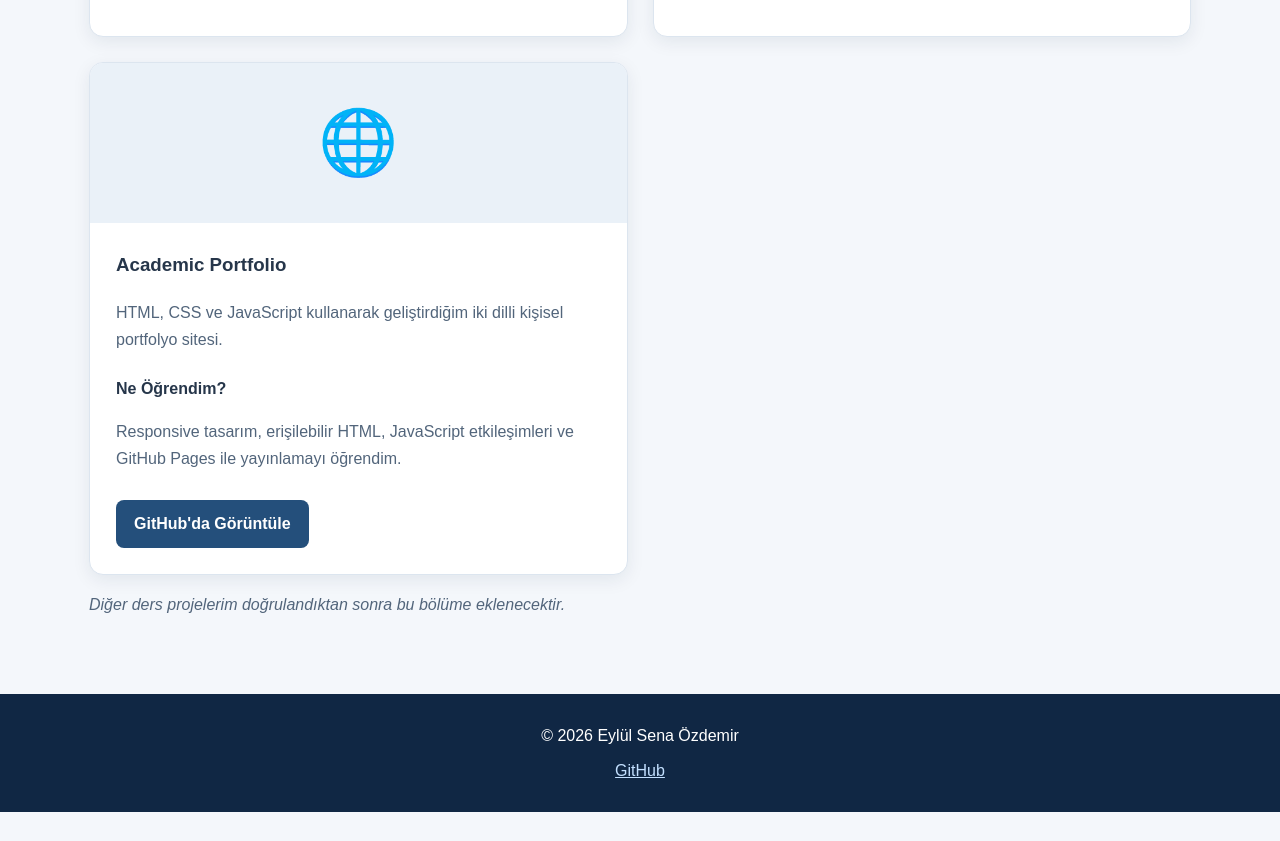
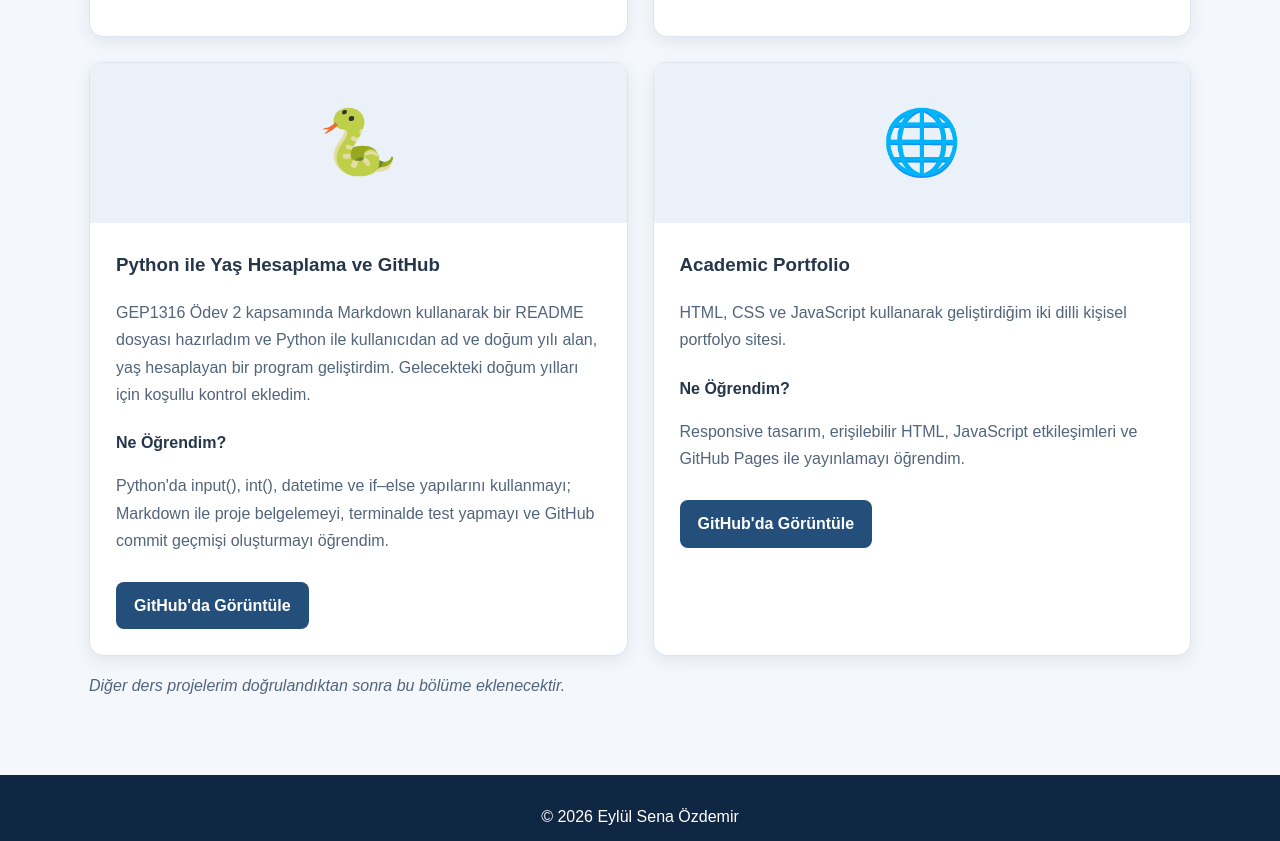
Before and after one commit to eyllozdemir/academic-portfolio, a plain HTML site: page projects.html in a window 1280 px wide. Shown: the part 1099-1940 px from the top of the page. Before the commit the page ends 1911 px from the top, so only its background shows below. Drawn offline with Linux system fonts and the light colour scheme.

Commit message:
Add Python assignment project

```diff
--- a/projects.html
+++ b/projects.html
@@ -188,6 +188,65 @@
           </div>
         </article>
 
+
+<!-- PROJECT: PYTHON AND GITHUB -->
+
+<article class="project-card"
+         data-category="coding"
+         data-search="python github readme merhaba yaş hesaplama age calculator">
+
+  <div class="project-image" role="img"
+       aria-label="Python programlama projesi simgesi">
+    <span aria-hidden="true">🐍</span>
+  </div>
+
+  <div class="project-content">
+
+    <h3
+      data-tr="Python ile Yaş Hesaplama ve GitHub"
+      data-en="Python Age Calculator and GitHub">
+      Python ile Yaş Hesaplama ve GitHub
+    </h3>
+
+    <p
+      data-tr="GEP1316 Ödev 2 kapsamında Markdown kullanarak bir README dosyası hazırladım ve Python ile kullanıcıdan ad ve doğum yılı alan, yaş hesaplayan bir program geliştirdim. Gelecekteki doğum yılları için koşullu kontrol ekledim."
+      data-en="For GEP1316 Assignment 2, I created a README file using Markdown and developed a Python program that asks for a user's name and birth year, calculates age, and checks for future birth years.">
+      GEP1316 Ödev 2 kapsamında Markdown kullanarak
+      bir README dosyası hazırladım ve Python ile
+      kullanıcıdan ad ve doğum yılı alan, yaş
+      hesaplayan bir program geliştirdim.
+      Gelecekteki doğum yılları için koşullu
+      kontrol ekledim.
+    </p>
+
+    <h4 data-tr="Ne Öğrendim?"
+        data-en="What I Learned">
+      Ne Öğrendim?
+    </h4>
+
+    <p
+      data-tr="Python'da input(), int(), datetime ve if–else yapılarını kullanmayı; Markdown ile proje belgelemeyi, terminalde test yapmayı ve GitHub commit geçmişi oluşturmayı öğrendim."
+      data-en="I learned to use input(), int(), datetime, and if–else in Python, document projects with Markdown, test programs in the terminal, and maintain a GitHub commit history.">
+      Python'da input(), int(), datetime ve
+      if–else yapılarını kullanmayı; Markdown
+      ile proje belgelemeyi, terminalde test
+      yapmayı ve GitHub commit geçmişi
+      oluşturmayı öğrendim.
+    </p>
+
+    <a class="project-link"
+       href="https://github.com/eyllozdemir/gep1316-portfolyo"
+       target="_blank"
+       rel="noopener noreferrer"
+       data-tr="GitHub'da Görüntüle"
+       data-en="View on GitHub">
+      GitHub'da Görüntüle
+    </a>
+
+  </div>
+</article>
+
+
         <!-- PROJECT 3: PORTFOLIO DEMO -->
         <article class="project-card" data-category="web"
                  data-search="academic portfolio html css javascript web">
```
